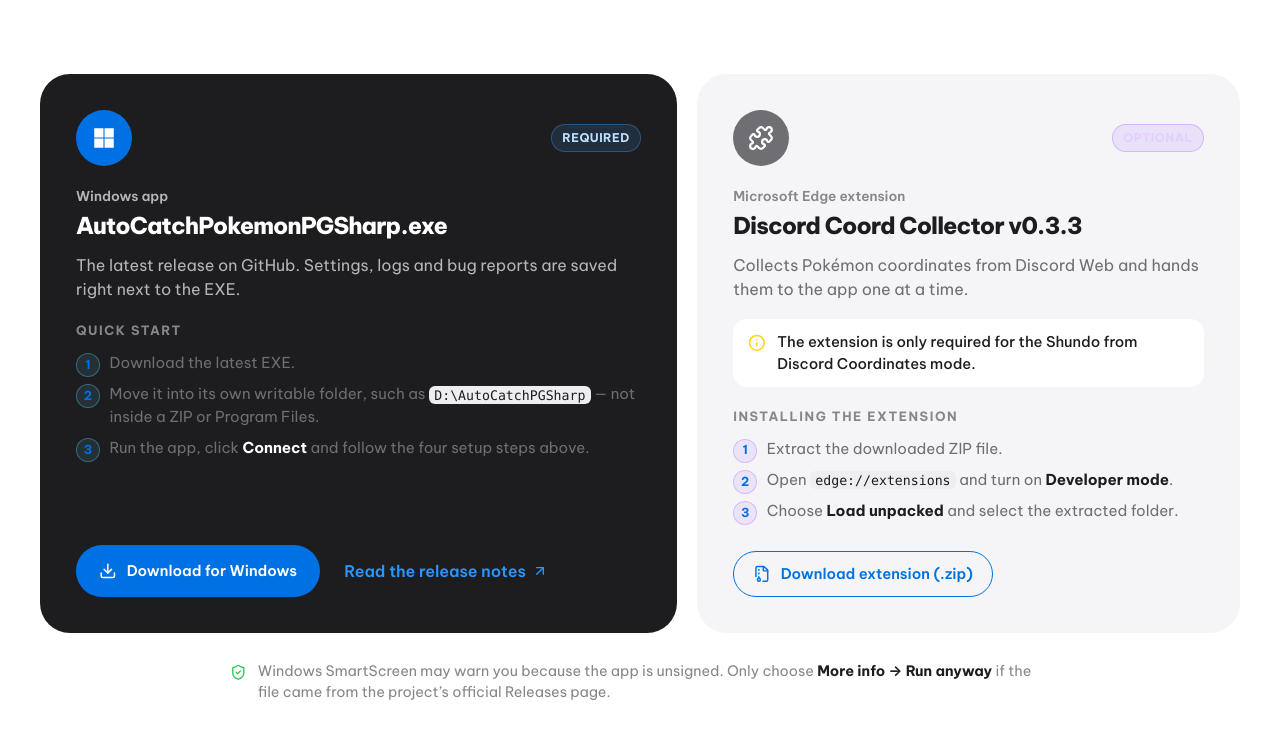
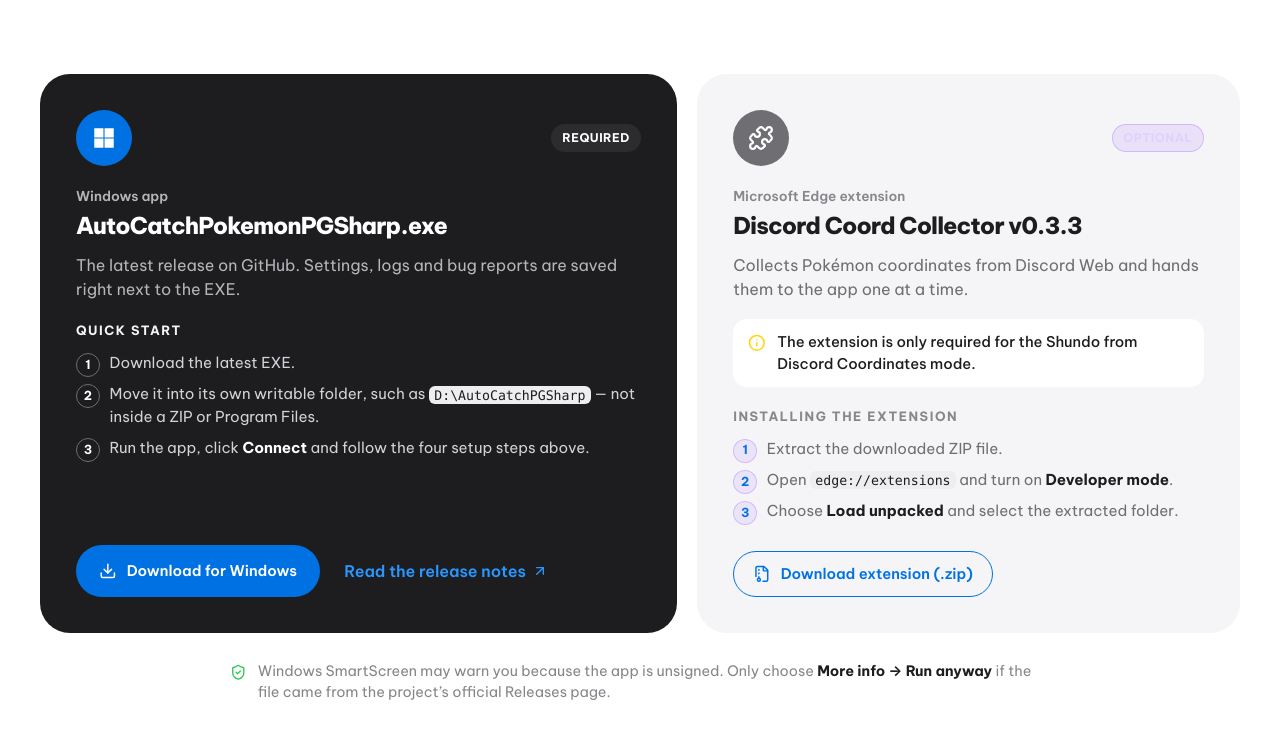
Before and after one commit to phamphuongquynh0307/Auto_PGsharp_byQpham, a browser extension: page docs/index.html in a window 1280 px wide. Shown: the part 7164-7902 px from the top of the page. Drawn offline with Linux system fonts and the light colour scheme.

Commit message:
docs: improve download card contrast

```diff
--- a/docs/assets/css/styles.css
+++ b/docs/assets/css/styles.css
@@ -1583,6 +1583,21 @@
   .download-card-main::before { display: none; }
   .download-card-main h3, .download-card-main strong { color: #fff; }
   .download-card-main .dl-label, .download-card-main .dl-text { color: #b5b5ba; }
+  .download-card-main .dl-steps-title { color: #f5f5f7; }
+  .download-card-main .dl-steps li { color: #d2d2d7; }
+  .download-card-main .dl-steps li::before,
+  .download-card-main .dl-steps-blue li::before {
+    color: #fff !important;
+    background: transparent !important;
+    border-color: #6e6e73 !important;
+  }
+  .download-card-main .tag-blue {
+    color: #fff;
+    background: #2c2c2e;
+    border-color: transparent;
+  }
+  .download-card-main .btn-primary { color: #fff; background: #0071e3; }
+  .download-card-main .btn-primary:hover { background: #0077ed; }
   .download-card-main .text-link { color: #2997ff; }
   .dl-icon { color: #fff; background: var(--blue); border: 0; border-radius: 50%; box-shadow: none; }
   .dl-icon-purple { background: #6e6e73; }
--- a/docs/index.html
+++ b/docs/index.html
@@ -34,7 +34,7 @@
   <link rel="preload" href="assets/fonts/be-vietnam-pro-latin-800-normal.woff2" as="font" type="font/woff2" crossorigin>
   <link rel="preload" href="assets/fonts/be-vietnam-pro-latin-400-normal.woff2" as="font" type="font/woff2" crossorigin>
   <link rel="stylesheet" href="assets/css/fonts.css">
-  <link rel="stylesheet" href="assets/css/styles.css?v=20260919-clean2">
+  <link rel="stylesheet" href="assets/css/styles.css?v=20260919-clean3">
 
   <script>
     // Ẩn trang trong lúc nạp bản dịch để không nháy chữ trống; tự hiện lại sau 2,5 giây nếu script lỗi.
```
